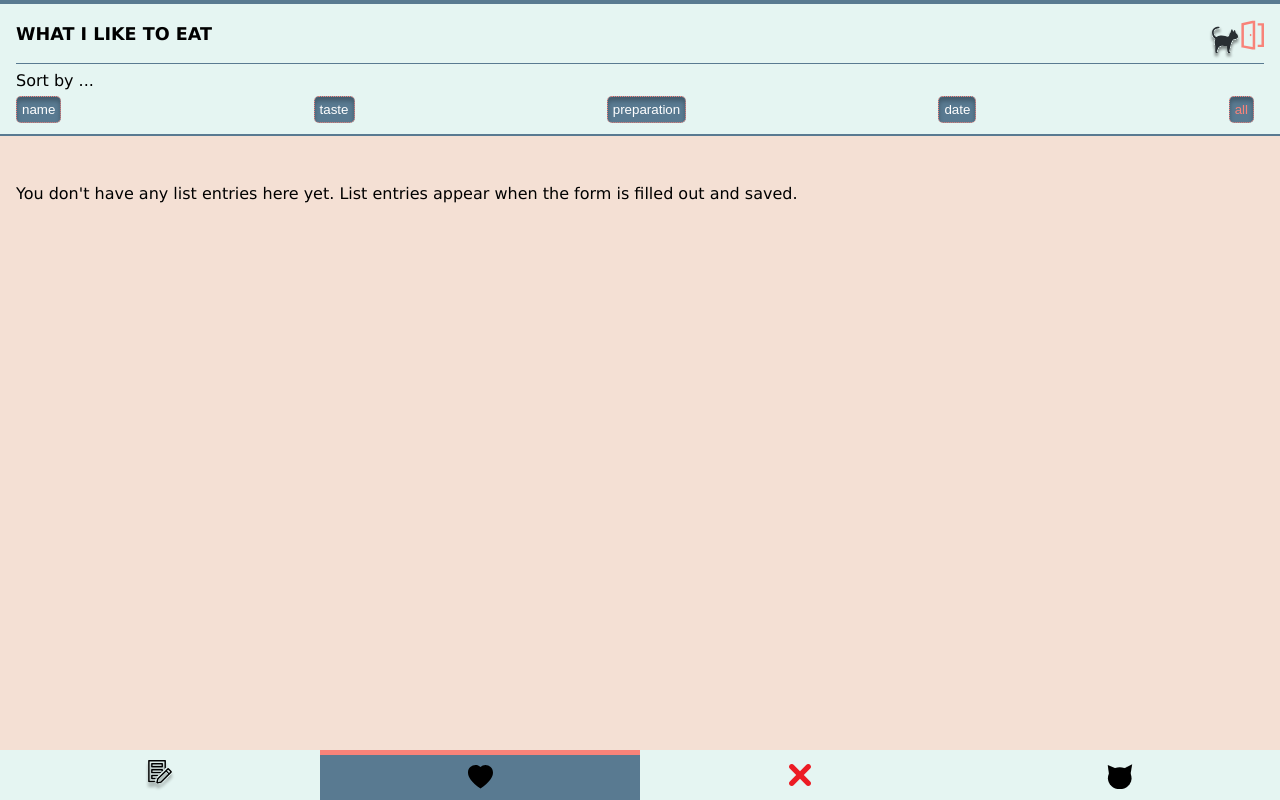
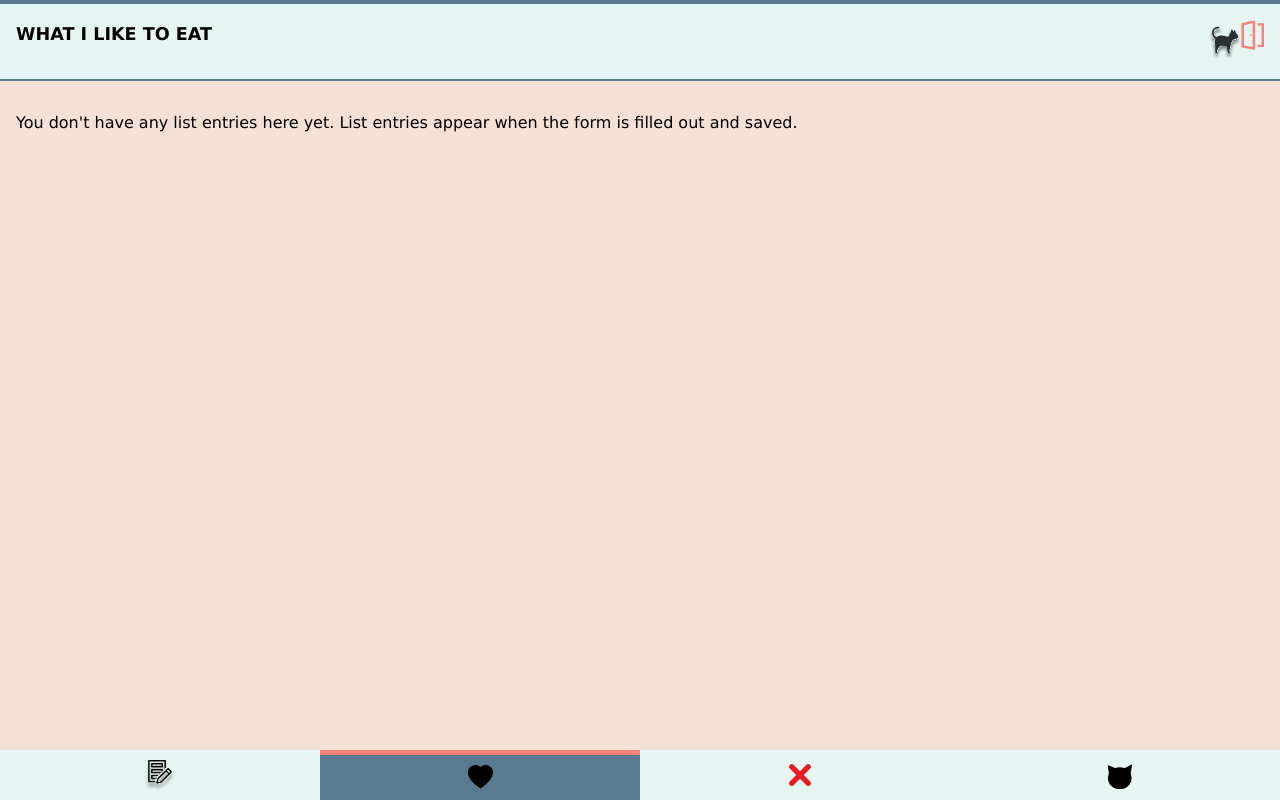
Before and after one commit to ttaannjjaa/capstone-project, a React (Create React App) app: page /likedfoodpage in a window 1280 px wide. Shown: the top 800 px of the page. Built offline with nearby package versions, Linux system fonts and the light colour scheme.

Commit message:
improve ux after qa

```diff
--- a/src/pages/Landingpage.js
+++ b/src/pages/Landingpage.js
@@ -60,7 +60,6 @@ export default function LandingPage() {
             width="14px"
             height="14px"
           />
-          {console.log(mouseOnHover)}
         </StartButton>
       </StartNavigation>
     </StyledLandingPage>
--- a/src/pages/LikedFoodPage.js
+++ b/src/pages/LikedFoodPage.js
@@ -35,6 +35,7 @@ export default function LikedFoodPage({ storageData, handleDelete }) {
           <h1>WHAT I LIKE TO EAT</h1>
           <ExitButton />
         </div>
+        {likedData.length > 0 && (
           <section>
             <span>Sort by ...</span>
             <div>
@@ -72,6 +73,7 @@ export default function LikedFoodPage({ storageData, handleDelete }) {
               </SortButtonStyled>
             </div>
           </section>
+        )}
       </Header>
       <main>
         {likedData.length === 0 && (
@@ -108,7 +110,7 @@ export default function LikedFoodPage({ storageData, handleDelete }) {
 
 const LikedFoodPageStyle = styled.section`
   display: grid;
-  grid-template-rows: 8.5rem 1fr 3rem;
+  grid-template-rows: fit-content 1fr 3rem;
 
   main {
     grid-row: 2 / 3;
@@ -117,7 +119,7 @@ const LikedFoodPageStyle = styled.section`
   }
 
   p {
-    margin-top: 2rem;
+    margin-top: 1rem;
     padding: 1rem;
   }
 `;
--- a/src/pages/ProfilePage.js
+++ b/src/pages/ProfilePage.js
@@ -307,7 +307,6 @@ const Header = styled.header`
     font-size: 1.1rem;
     text-overflow: ellipsis;
     color: var(--black);
-    letter-spacing: 1px;
   }
 `;
 
```
Lines whose indentation alone changed are shown as unchanged.
